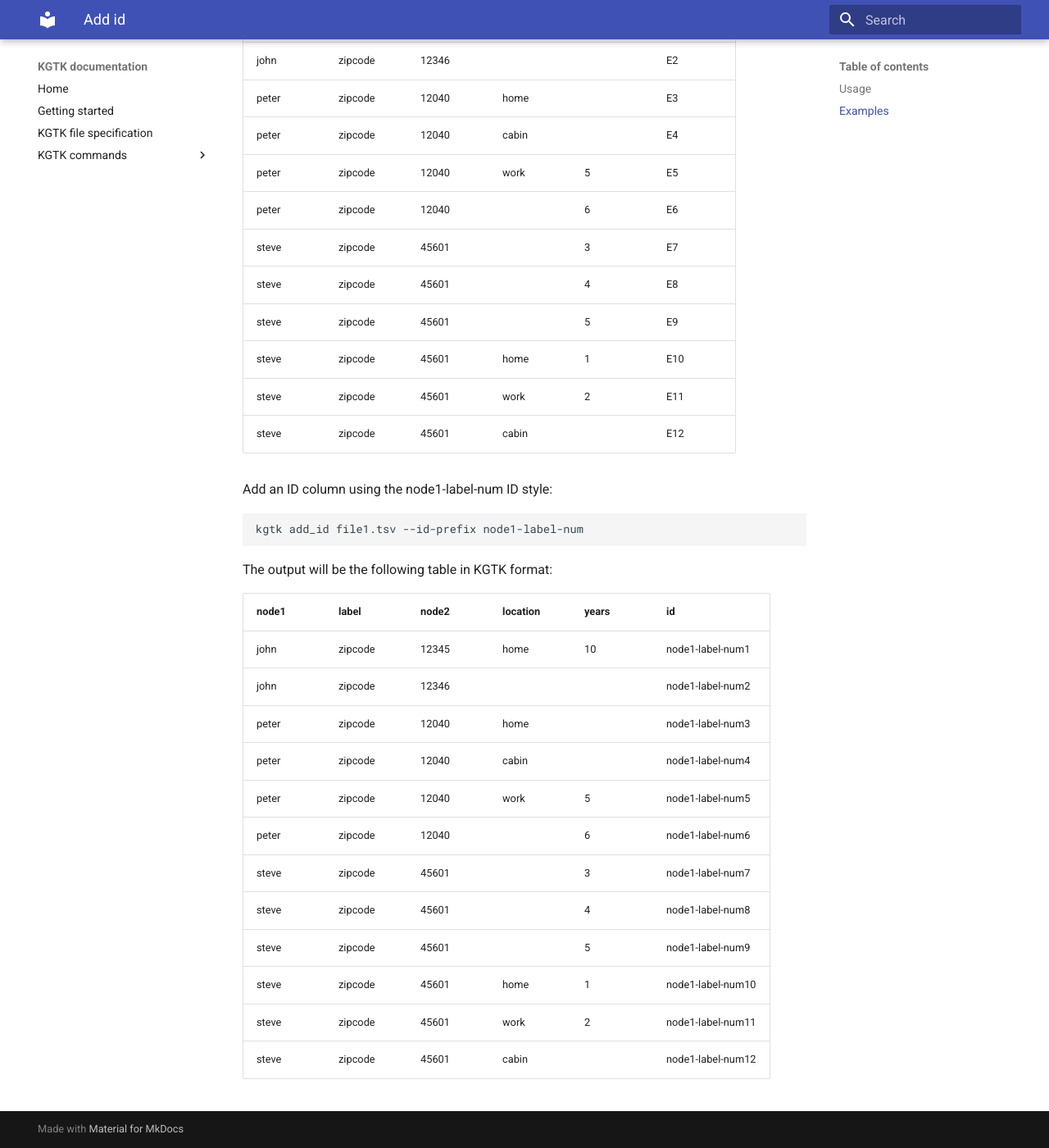
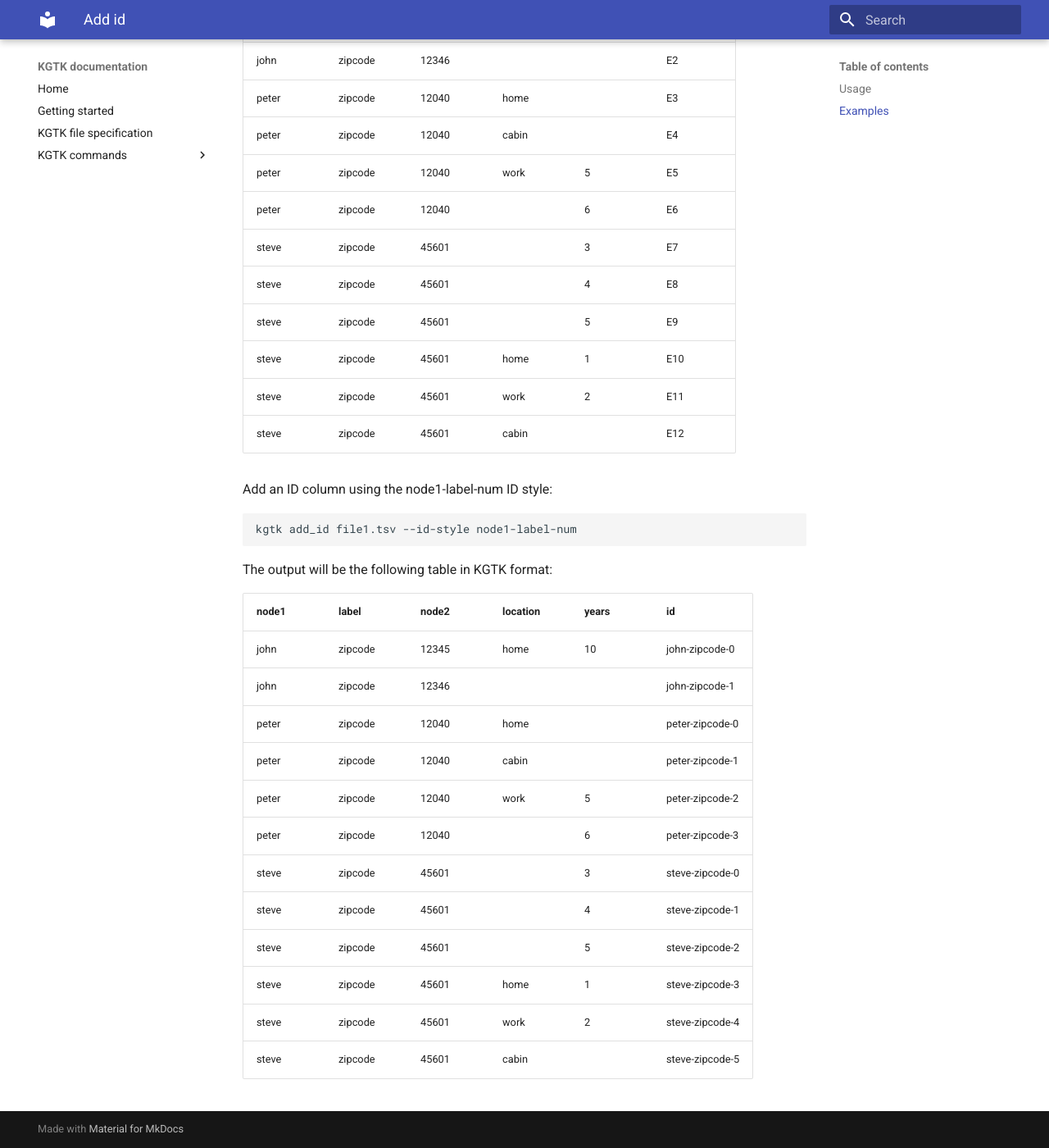
Before and after one commit to usc-isi-i2/kgtk, an MkDocs documentation site: the page built from docs/add_id.md, in a window 1280 px wide and 1400 px high, scrolled down 2516 px. Shown: the whole window at 82% size. Built offline with MkDocs 1.6.1 and Material for MkDocs 9.7.7, drawn with Linux system fonts in a browser that asks for light colours.

````diff
--- a/docs/add_id.md
+++ b/docs/add_id.md
@@ -111,22 +111,22 @@
 Add an ID column using the node1-label-num ID style:
 
 ```bash
-kgtk add_id file1.tsv --id-prefix node1-label-num
+kgtk add_id file1.tsv --id-style node1-label-num
 ```
 
 The output will be the following table in KGTK format:
 
- node1 | label | node2 | location | years | id |
+| node1 | label | node2 | location | years | id |
 | -- | -- | -- | -- | -- | -- |
-| john | zipcode | 12345 | home | 10 | node1-label-num1 |
-| john | zipcode | 12346 |  |  | node1-label-num2 |
-| peter | zipcode | 12040 | home |  | node1-label-num3 |
-| peter | zipcode | 12040 | cabin |  | node1-label-num4 |
-| peter | zipcode | 12040 | work | 5 | node1-label-num5 |
-| peter | zipcode | 12040 |  | 6 | node1-label-num6 |
-| steve | zipcode | 45601 |  | 3 | node1-label-num7 |
-| steve | zipcode | 45601 |  | 4 | node1-label-num8 |
-| steve | zipcode | 45601 |  | 5 | node1-label-num9 |
-| steve | zipcode | 45601 | home | 1 | node1-label-num10 |
-| steve | zipcode | 45601 | work | 2 | node1-label-num11 |
-| steve | zipcode | 45601 | cabin |  | node1-label-num12 |
+| john | zipcode | 12345 | home | 10 | john-zipcode-0 |
+| john | zipcode | 12346 |  |  | john-zipcode-1 |
+| peter | zipcode | 12040 | home |  | peter-zipcode-0 |
+| peter | zipcode | 12040 | cabin |  | peter-zipcode-1 |
+| peter | zipcode | 12040 | work | 5 | peter-zipcode-2 |
+| peter | zipcode | 12040 |  | 6 | peter-zipcode-3 |
+| steve | zipcode | 45601 |  | 3 | steve-zipcode-0 |
+| steve | zipcode | 45601 |  | 4 | steve-zipcode-1 |
+| steve | zipcode | 45601 |  | 5 | steve-zipcode-2 |
+| steve | zipcode | 45601 | home | 1 | steve-zipcode-3 |
+| steve | zipcode | 45601 | work | 2 | steve-zipcode-4 |
+| steve | zipcode | 45601 | cabin |  | steve-zipcode-5 |
````
